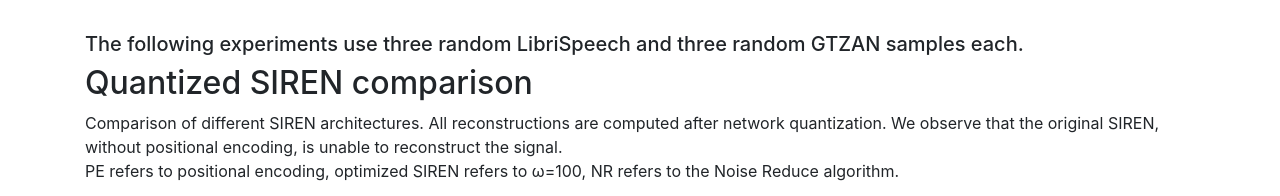
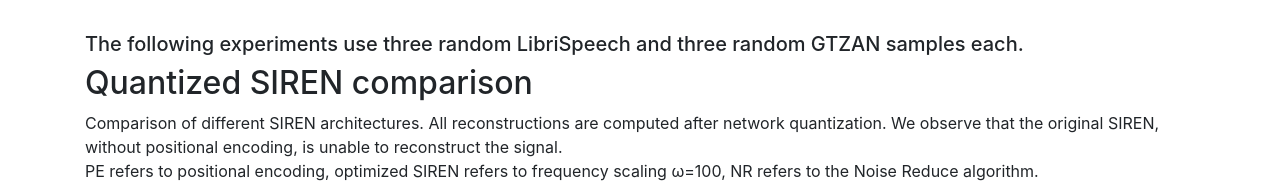
Before and after one commit to lucala/siamese-siren, a plain HTML site: page index.html in a window 1280 px wide. Shown: the part 1557-1753 px from the top of the page. Drawn offline with nearby package versions, Linux system fonts and the light colour scheme.

Commit message:
updated index.html

```diff
--- a/index.html
+++ b/index.html
@@ -122,7 +122,7 @@
 
     <h2>Quantized SIREN comparison</h2>
     <!-- <h5>[Shared, Siamese, #PE, Omega0, Omega, #Params]</h5> -->
-    <p class="text">Comparison of different SIREN architectures. All reconstructions are computed after network quantization. We observe that the original SIREN, without positional encoding, is unable to reconstruct the signal.<br>PE refers to positional encoding, optimized SIREN refers to &omega;=100, NR refers to the Noise Reduce algorithm.</p>
+    <p class="text">Comparison of different SIREN architectures. All reconstructions are computed after network quantization. We observe that the original SIREN, without positional encoding, is unable to reconstruct the signal.<br>PE refers to positional encoding, optimized SIREN refers to frequency scaling &omega;=100, NR refers to the Noise Reduce algorithm.</p>
     <div class="row">
       <div class="col">
         <p>Ground Truth</p>
```
